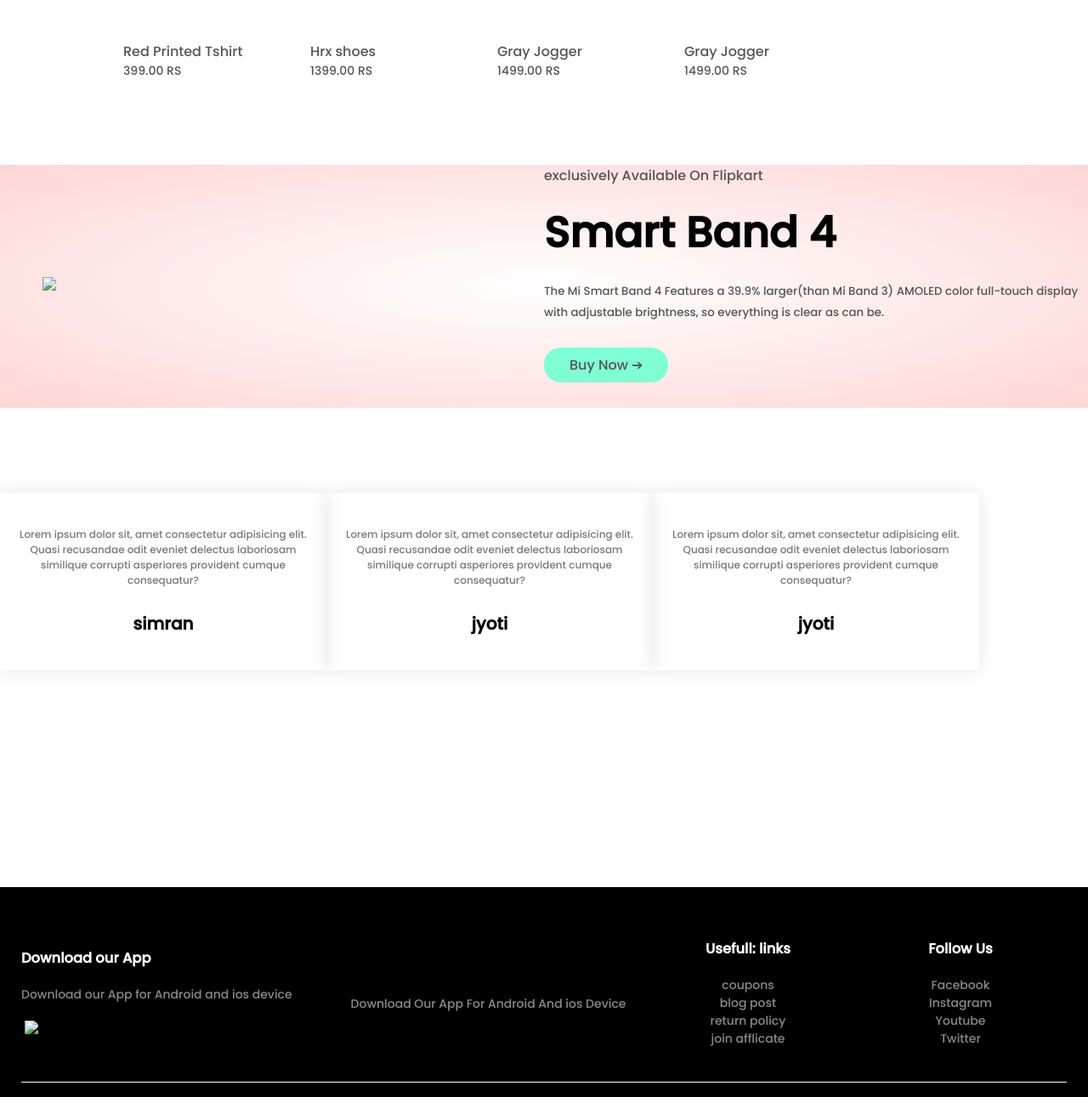
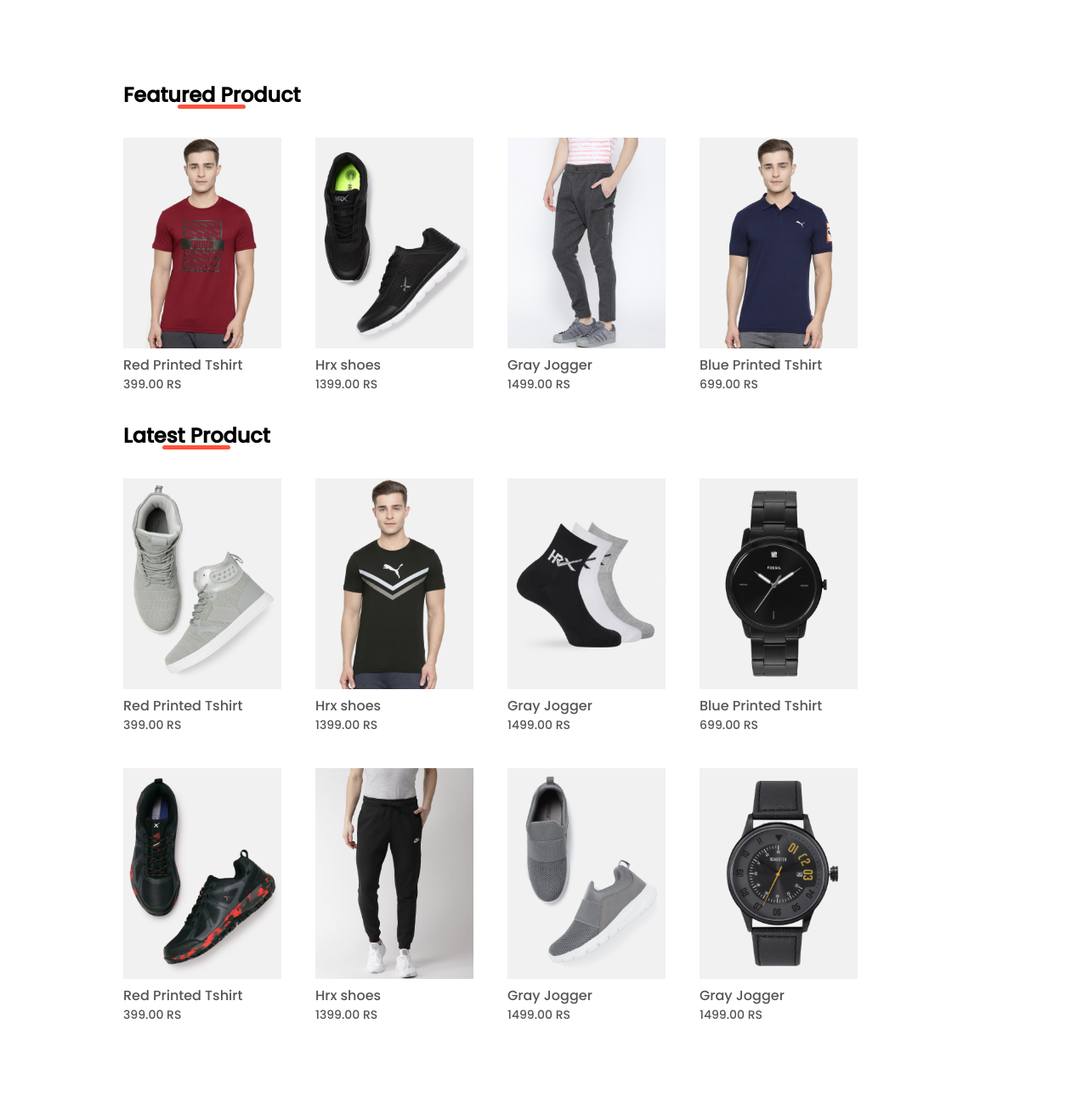
Before and after one commit to jyoti210478/Product-Website, a plain HTML site: page index.html in a window 1280 px wide. Shown: the part 995-2286 px from the top of the page at 85% size. Drawn offline with Linux system fonts and the light colour scheme; a web font is replaced by a local one.

Commit message:
Update index.html

```diff
--- a/index.html
+++ b/index.html
@@ -16,7 +16,7 @@
     <div class="container">
     <div class="navbar">
         <div class="logo">
-            <img src="images/logo.png" width="125px" alt="">
+            <img src="logo.png" width="125px" alt="">
         </div>
         <nav>
             <ul>
@@ -27,7 +27,7 @@
                 <li><a href="">Account</a></li>
             </ul>
         </nav>
-        <img src="images/cart.png" width="30px" height="30px" alt="">
+        <img src="cart.png" width="30px" height="30px" alt="">
     </div>
     <div class="row">
     <div class="col-2">
@@ -36,7 +36,7 @@
         <a href="" class="btn">Explore Now &#10132;</a>
          </div>
     <div class="col-2">
-        <img src="images/image1.png" alt="">
+        <img src="image1.png" alt="">
     </div>
     </div>
     </div>
@@ -47,12 +47,12 @@
         <div class="smallcontainer">
             <div class="row">
 
-                <div class="col1"><img src="images/category-1.jpg"></div>
+                <div class="col1"><img src="category-1.jpg"></div>
                 <div class="col1">
-                    <img src="images/category-2.jpg" alt="">
+                    <img src="category-2.jpg" alt="">
                 </div>
                 <div class="col1">
-                    <img src="images/category-3.jpg">
+                    <img src="category-3.jpg">
                 </div>
             </div>
         </div>
@@ -61,25 +61,25 @@
     <h2 class="lien">Featured Product</h2>
     <div class="row">
         <div class="col-4">
-            <img src="images/product-1.jpg" alt="">
+            <img src="product-1.jpg" alt="">
             <h4>Red Printed Tshirt</h4>
             <div class="rating"></div>
             <p>399.00 RS</p>
         </div>
         <div class="col-4">
-            <img src="images/product-2.jpg" alt="">
+            <img src="product-2.jpg" alt="">
             <h4>Hrx shoes</h4>
             <div class="rating"></div>
             <p>1399.00 RS</p>
         </div>
         <div class="col-4">
-            <img src="images/product-3.jpg" alt="">
+            <img src="product-3.jpg" alt="">
             <h4>Gray  Jogger</h4>
             <div class="rating"></div>
             <p>1499.00 RS</p>
         </div>
         <div class="col-4">
-            <img src="images/product-4.jpg" alt="">
+            <img src="product-4.jpg" alt="">
             <h4>Blue Printed Tshirt</h4>
             <div class="rating"></div>
             <p>699.00 RS</p>
@@ -88,50 +88,50 @@
     <h2 class="lien">Latest Product</h2>
     <div class="row">
         <div class="col-4">
-            <img src="images/product-5.jpg" alt="">
+            <img src="product-5.jpg" alt="">
             <h4>Red Printed Tshirt</h4>
             <div class="rating"></div>
             <p>399.00 RS</p>
         </div>
         <div class="col-4">
-            <img src="images/product-6.jpg" alt="">
+            <img src="product-6.jpg" alt="">
             <h4>Hrx shoes</h4>
             <div class="rating"></div>
             <p>1399.00 RS</p>
         </div>
         <div class="col-4">
-            <img src="images/product-7.jpg" alt="">
+            <img src="product-7.jpg" alt="">
             <h4>Gray  Jogger</h4>
             <div class="rating"></div>
             <p>1499.00 RS</p>
         </div>
         <div class="col-4">
-            <img src="images/product-8.jpg" alt="">
+            <img src="product-8.jpg" alt="">
             <h4>Blue Printed Tshirt</h4>
             <div class="rating"></div>
             <p>699.00 RS</p>
         </div>
         <div class="row">
             <div class="col-4">
-                <img src="images/product-10.jpg" alt="">
+                <img src="product-10.jpg" alt="">
                 <h4>Red Printed Tshirt</h4>
                 <div class="rating"></div>
                 <p>399.00 RS</p>
             </div>
             <div class="col-4">
-                <img src="images/product-12.jpg" alt="">
+                <img src="product-12.jpg" alt="">
                 <h4>Hrx shoes</h4>
                 <div class="rating"></div>
                 <p>1399.00 RS</p>
             </div>
             <div class="col-4">
-                <img src="images/product-11.jpg" alt="">
+                <img src="product-11.jpg" alt="">
                 <h4>Gray  Jogger</h4>
                 <div class="rating"></div>
                 <p>1499.00 RS</p>
             </div>
             <div class="col-4">
-                <img src="images/product-9.jpg" alt="">
+                <img src="product-9.jpg" alt="">
                 <h4>Gray  Jogger</h4>
                 <div class="rating"></div>
                 <p>1499.00 RS</p>
@@ -144,7 +144,7 @@
 <div class="offer">
     <div class="row">
         <div class="col-2">
-            <img src="images/exclusive.png"  class="offer-img">
+            <img src="exclusive.png"  class="offer-img">
         </div>
         <div class="col-2">
             <p>exclusively Available On Flipkart</p>
@@ -160,17 +160,17 @@
     <div class="row">
       <div class="col1">
         <p>Lorem ipsum dolor sit, amet consectetur adipisicing elit. Quasi recusandae odit eveniet delectus laboriosam similique corrupti asperiores provident cumque consequatur?</p>
-        <img src="images/user-1.png" alt="">
+        <img src="user-1.png" alt="">
         <h3>simran</h3>
       </div>
       <div class="col1">
         <p>Lorem ipsum dolor sit, amet consectetur adipisicing elit. Quasi recusandae odit eveniet delectus laboriosam similique corrupti asperiores provident cumque consequatur?</p>
-        <img src="images/user-2.png" alt="">
+        <img src="user-2.png" alt="">
         <h3>jyoti</h3>
       </div>
       <div class="col1">
         <p>Lorem ipsum dolor sit, amet consectetur adipisicing elit. Quasi recusandae odit eveniet delectus laboriosam similique corrupti asperiores provident cumque consequatur?</p>
-        <img src="images/user-3.png" alt="">
+        <img src="user-3.png" alt="">
         <h3>jyoti</h3>
       </div>
     </div>
@@ -178,11 +178,11 @@
 <div class="brand">
     <div class="smallcontainer">
 <div class="row">
-<div class="col-5"><img src="images/logo-coca-cola.png" alt=""></div>
-<div class="col-5"><img src="images/logo-godrej.png" alt=""></div>
-<div class="col-5"><img src="images/logo-oppo.png" alt=""></div>
-<div class="col-5"><img src="images/logo-paypal.png" alt=""></div>
-<div class="col-5"><img src="images/logo-philips.png" alt=""></div>
+<div class="col-5"><img src="logo-coca-cola.png" alt=""></div>
+<div class="col-5"><img src="logo-godrej.png" alt=""></div>
+<div class="col-5"><img src="logo-oppo.png" alt=""></div>
+<div class="col-5"><img src="logo-paypal.png" alt=""></div>
+<div class="col-5"><img src="logo-philips.png" alt=""></div>
 
 </div>
     </div>
@@ -194,12 +194,12 @@
                 <h3>Download our App</h3>
                 <p>Download our App for Android and ios device</p>
                 <div class="app-logo">
-                    <img src="images/play-store.png" alt="">
-                    <img src="images/app-store.png">
+                    <img src="play-store.png" alt="">
+                    <img src="app-store.png">
                 </div>
             </div>
             <div class="footer-col-2">
-                <img src="images/logo-white.png" alt="">
+                <img src="logo-white.png" alt="">
                 <p>Download Our App For Android And ios Device</p>
             </div>
             <div class="footer-col-3">
```
